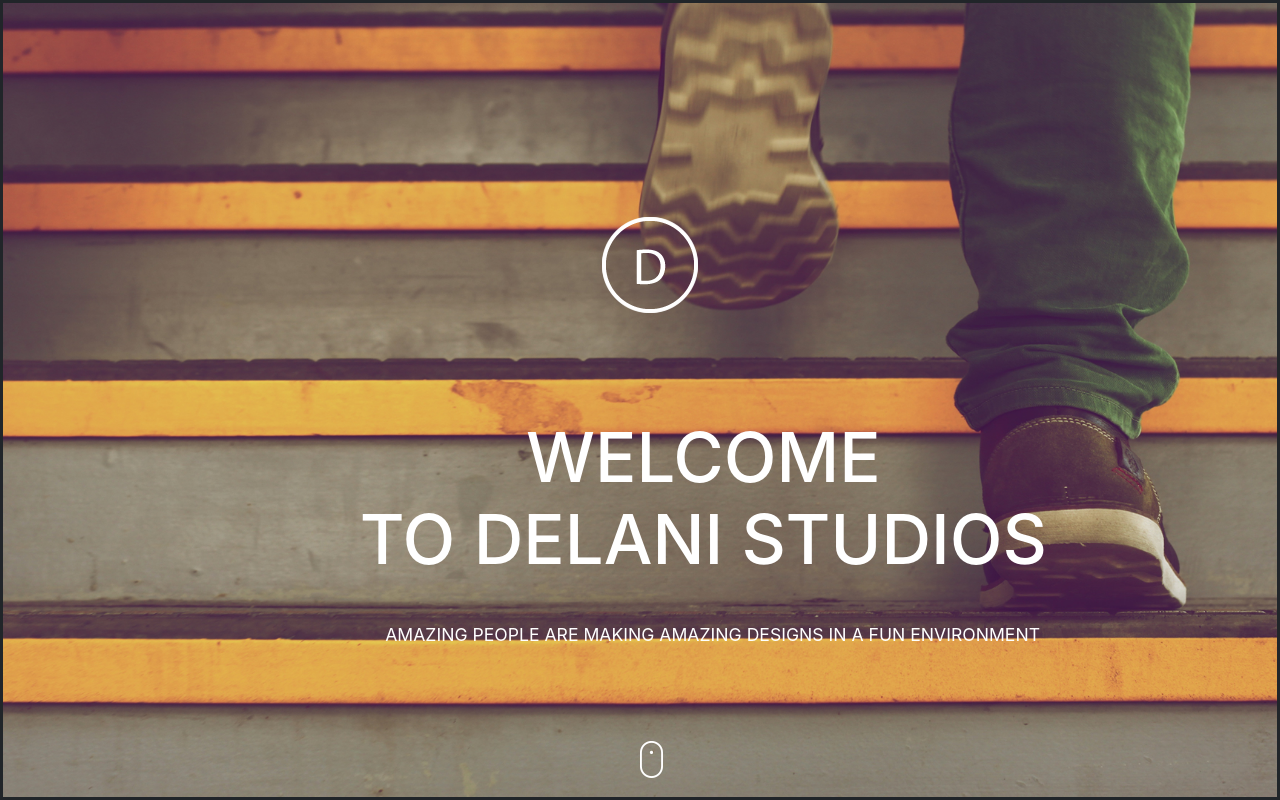
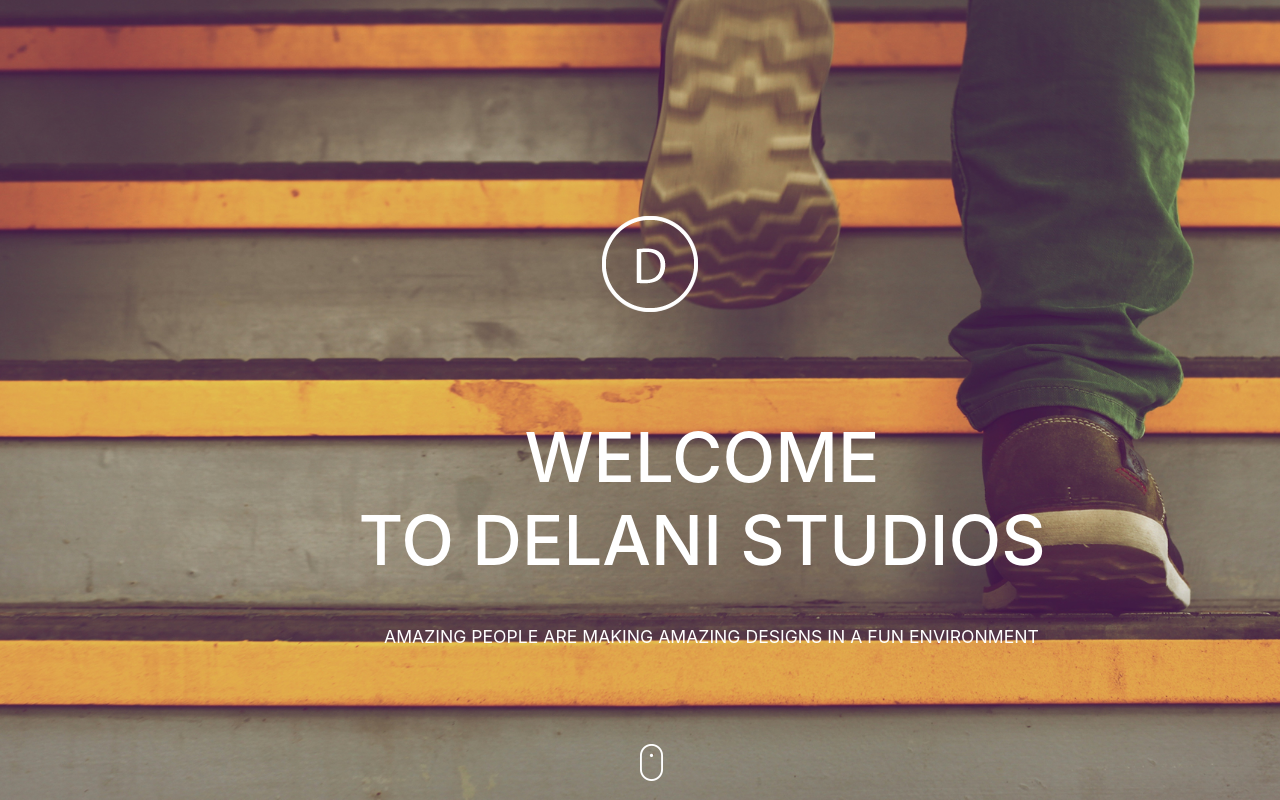
Before and after one commit to wilbrone/delani-studio, a plain HTML site: page index.html in a window 1280 px wide. Drawn offline with nearby package versions, Linux system fonts and the light colour scheme.

Commit message:
styling section 1

```diff
--- a/css/styles.css
+++ b/css/styles.css
@@ -11,8 +11,6 @@
     background-size: cover;
     position: absolute;
     text-align: center;
-
-    border: solid;
 }
 img{
     position: absolute;
```
Also changed, not shown: index.html (+1 -0 lines).
